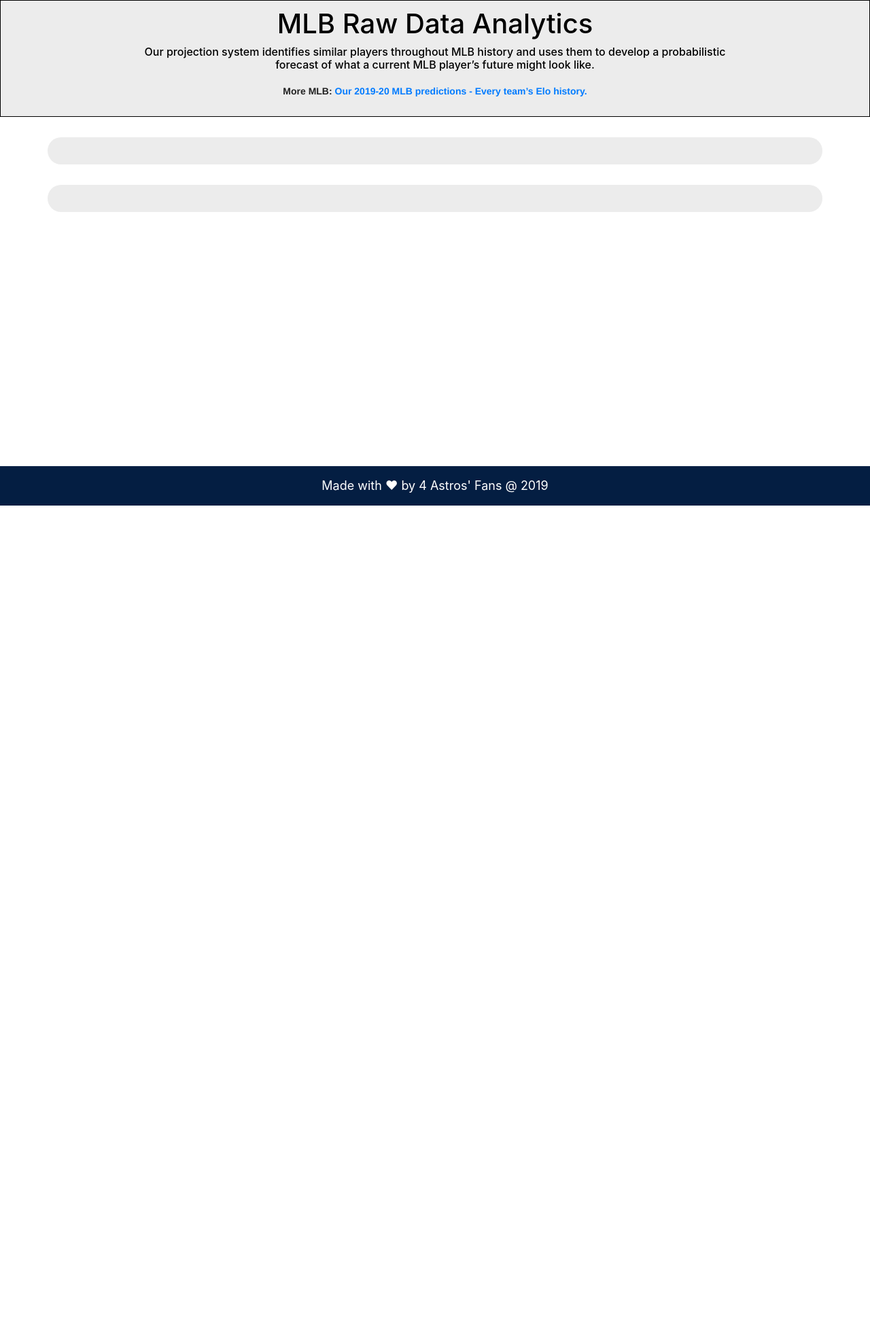
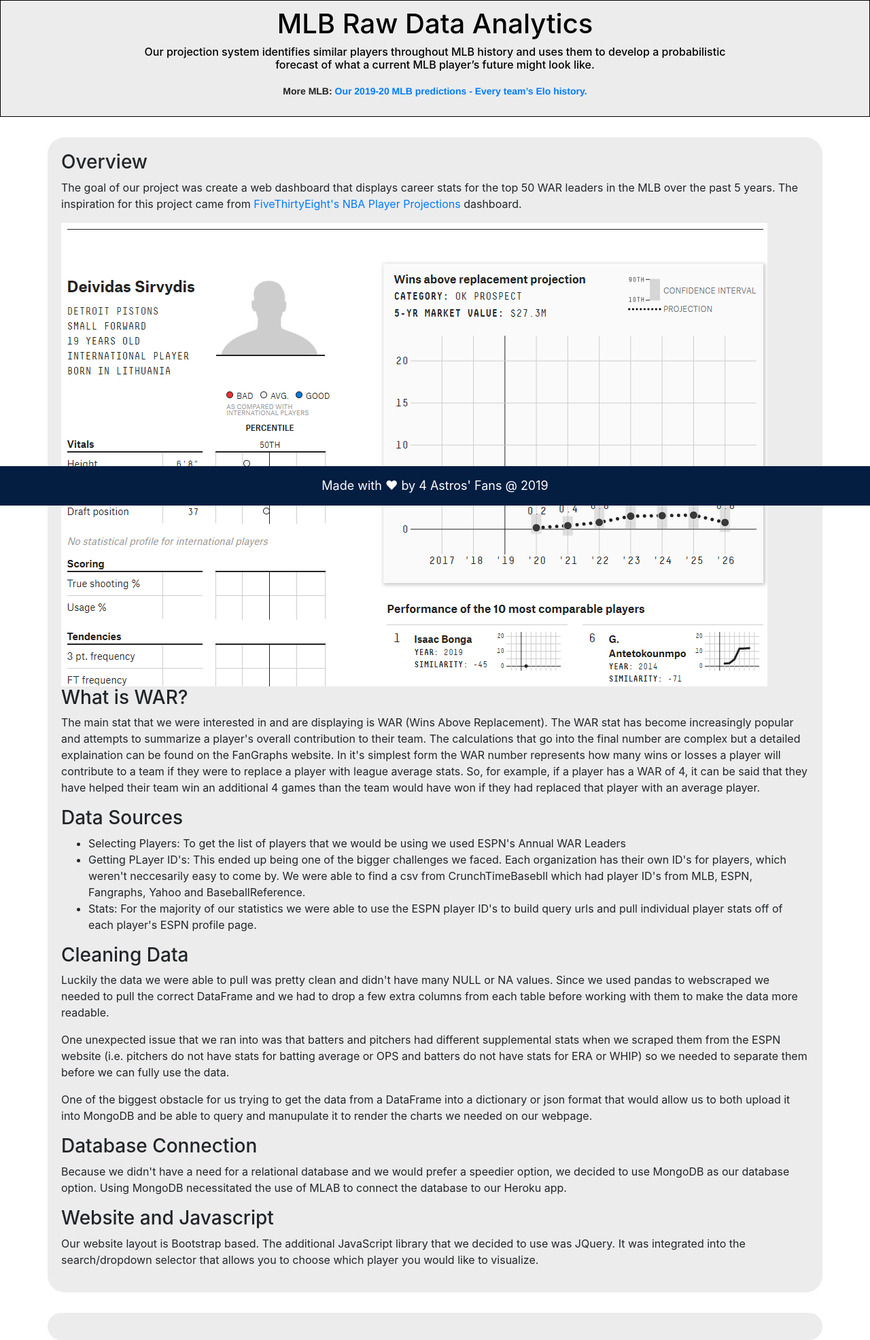
Before and after one commit to nickkeller21/MLB_Stats_viz, a Flask app: page /about in a window 1280 px wide. Shown: the part 56-2028 px from the top of the page at 68% size. Before the commit the page ends 800 px from the top, so only its background shows below. Run offline with Flask 2, Linux system fonts and the light colour scheme; some libraries are stand-ins or nearby versions.

Commit message:
adding about page

```diff
--- a/templates/about.html
+++ b/templates/about.html
@@ -9,12 +9,14 @@
   <link rel="stylesheet" href="https://maxcdn.bootstrapcdn.com/bootstrap/4.3.1/css/bootstrap.min.css">
   <link rel="stylesheet" href="../static/css/style.css  ">
   <script src="https://ajax.googleapis.com/ajax/libs/jquery/3.4.1/jquery.min.js"></script>
-  </head>
+  <script src="https://cdnjs.cloudflare.com/ajax/libs/popper.js/1.14.7/umd/popper.min.js"></script>
+  <script src="https://maxcdn.bootstrapcdn.com/bootstrap/4.3.1/js/bootstrap.min.js"></script>
+</head>
 <body>
 
 <!-- Header nav bar -->
 <nav class="navbar navbar-expand-lg">
-  <a href="/"><img src="../static/assets/images/mlb_logo_svg.svg" alt="mlb_logo" style="width:71.19px;height:40px"></a>
+  <a href="index.html"><img src="../static/assets/images/mlb_logo_svg.svg" alt="mlb_logo" style="width:71.19px;height:40px"></a>
     <button class="navbar-toggler header_nav" type="button" data-toggle="collapse" data-target="#collapsibleNavbar">
       <span class="navbar-toggler-icon header_nav"></span>
      </button>
@@ -48,7 +50,7 @@
         <a class="nav-link" href="#">...</a>
       </li>
      </ul>
-     <div>
+     <div float="left">
       <a href="https://github.com/johncsoltis/project2" target="_blank"><img src="../static/assets/images/guthub_white.png" alt="Git-Hub"   style="width:90.19px;height:40px"></a>
      </div>
   </div>
@@ -69,6 +71,49 @@
     <div class="container" style="margin-top:30px" id="color_page_background">
     <div class="row">
     <div class="col-sm" style="border-color: black">
+      <h3>Overview</h3>
+      <p>The goal of our project was create a web dashboard that displays career stats for the top 50 WAR leaders in the MLB over the past 5 years.
+
+        The inspiration for this project came from <a href = "https://projects.fivethirtyeight.com/2020-nba-player-projections/">FiveThirtyEight's NBA Player Projections</a> dashboard.
+      </p>
+      <img src="../images/538.png">
+      <h3>What is WAR?</h3>
+      <p>The main stat that we were interested in and are displaying is WAR (Wins Above Replacement).
+        The WAR stat has become increasingly popular and attempts to summarize a player's overall contribution to their team.
+        The calculations that go into the final number are complex but a detailed explaination can be found on the FanGraphs website.
+
+        In it's simplest form the WAR number represents how many wins or losses a player will contribute to a team if they were to replace a player with league average stats.
+        So, for example, if a player has a WAR of 4, it can be said that they have helped their team win an additional 4 games than the team would have won if they had
+        replaced that player with an average player.
+      </p>
+
+      <h3>Data Sources</h3>
+         <ul>
+           <li>Selecting Players: To get the list of players that we would be using we used ESPN's Annual WAR Leaders</li>
+           <li>Getting PLayer ID's: This ended up being one of the bigger challenges we faced. Each organization has their own ID's for players, which weren't neccesarily easy to come by. We were able to find a csv from CrunchTimeBasebll which had player ID's from MLB, ESPN, Fangraphs, Yahoo and BaseballReference.</li>
+           <li>Stats: For the majority of our statistics we were able to use the ESPN player ID's to build query urls and pull individual player stats off of each player's ESPN profile page.</li>
+         </ul>
+
+        <h3>Cleaning Data</h3>
+          <p>Luckily the data we were able to pull was pretty clean and didn't have many NULL or NA values.
+            Since we used pandas to webscraped we needed to pull the correct DataFrame and we had to drop a few
+            extra columns from each table before working with them to make the data more readable.</p>
+
+          <p>One unexpected issue that we ran into was that batters and pitchers had different supplemental stats when we scraped them from the ESPN website
+            (i.e. pitchers do not have stats for batting average or OPS and batters do not have stats for ERA or WHIP) so we needed to separate them before we can fully use the data.</p>
+
+          <p>One of the biggest obstacle for us trying to get the data from a DataFrame into a dictionary or json format that
+            would allow us to both upload it into MongoDB and be able to query and manupulate it to render the charts we needed
+            on our webpage.</p>
+
+        <h3>Database Connection</h3>
+         <p>Because we didn't have a need for a relational database and we would prefer a speedier option, we decided to use MongoDB as our database option.
+           Using MongoDB necessitated the use of MLAB to connect the database to our Heroku app. </p>
+
+        <h3>Website and Javascript</h3>
+        <p>Our website layout is Bootstrap based. The additional JavaScript library that we decided to use was JQuery.
+          It was integrated into the search/dropdown selector that allows you to choose which player you would like to visualize. </p>
+
 
      </div>
   </div>
```
Also changed, not shown: images/538.png (added).
